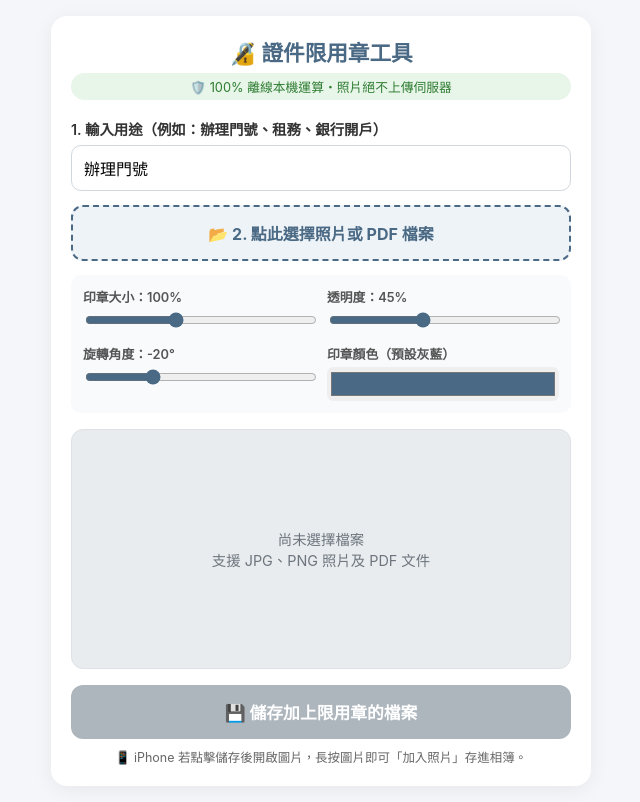
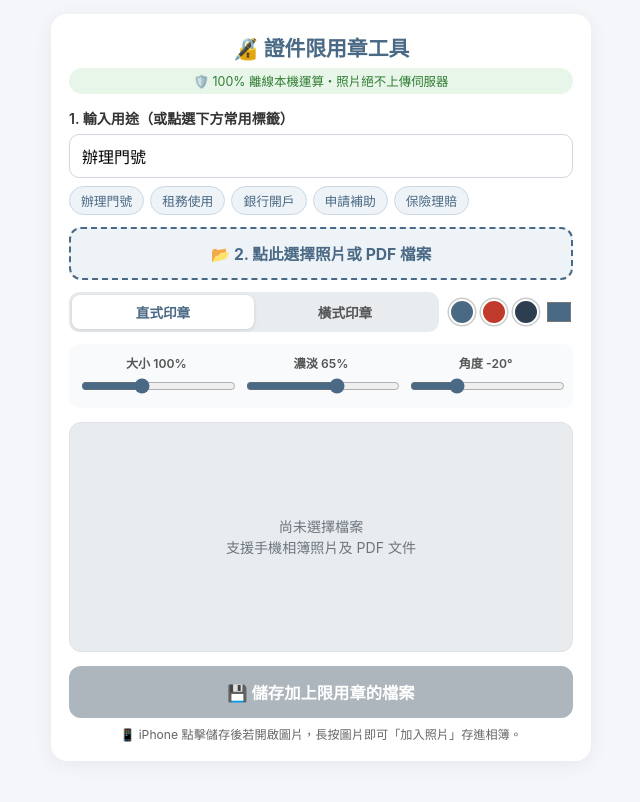
Before and after one commit to bessie-chang/stamp-tool, a plain HTML site: page index.html in a window 1280 px wide. Shown: the whole page, without its empty margins (319-959 px from the left). Drawn offline with Linux system fonts and the light colour scheme.

Commit message:
Add files via upload

```diff
--- a/index.html
+++ b/index.html
@@ -3,10 +3,8 @@
 <head>
     <meta charset="UTF-8">
     <meta name="viewport" content="width=device-width, initial-scale=1.0, maximum-scale=1.0, user-scalable=no">
-    <title>證件限用章工具 (離線安全版)</title>
-    <!-- 載入 pdf-lib 與 fontkit 用於瀏覽器端直接處理 PDF (不上傳伺服器) -->
+    <title>證件限用章工具 (離線安全升級版)</title>
     <script src="https://unpkg.com/pdf-lib@1.17.1/dist/pdf-lib.min.js"></script>
-    <script src="https://unpkg.com/@pdf-lib/fontkit@1.1.1/dist/fontkit.umd.min.js"></script>
     <style>
         :root {
             --primary: #4A6984;
@@ -16,52 +14,98 @@
         }
         * { box-sizing: border-box; font-family: -apple-system, BlinkMacSystemFont, "Microsoft JhengHei", sans-serif; }
         body {
-            margin: 0; padding: 16px; background: var(--bg); color: var(--text);
+            margin: 0; padding: 14px; background: var(--bg); color: var(--text);
             display: flex; flex-direction: column; align-items: center;
         }
         .container {
             width: 100%; max-width: 540px; background: var(--card);
-            border-radius: 16px; padding: 20px; box-shadow: 0 4px 20px rgba(0,0,0,0.06);
+            border-radius: 16px; padding: 18px; box-shadow: 0 4px 20px rgba(0,0,0,0.06);
         }
-        h2 { margin: 0 0 6px 0; font-size: 1.35rem; color: var(--primary); text-align: center; }
+        h2 { margin: 0 0 6px 0; font-size: 1.3rem; color: var(--primary); text-align: center; }
         .badge {
-            display: block; text-align: center; font-size: 0.8rem; color: #2e7d32;
-            background: #e8f5e9; padding: 4px 10px; border-radius: 20px; margin-bottom: 18px;
+            display: block; text-align: center; font-size: 0.78rem; color: #2e7d32;
+            background: #e8f5e9; padding: 4px 10px; border-radius: 20px; margin-bottom: 14px;
         }
-        .form-group { margin-bottom: 14px; }
-        label { display: block; font-size: 0.9rem; font-weight: 600; margin-bottom: 6px; }
+        .form-group { margin-bottom: 12px; }
+        label { display: block; font-size: 0.88rem; font-weight: 600; margin-bottom: 6px; }
         input[type="text"] {
-            width: 100%; padding: 12px; border: 1.5px solid #d0d7de; border-radius: 10px;
+            width: 100%; padding: 11px 12px; border: 1.5px solid #d0d7de; border-radius: 10px;
             font-size: 1rem; outline: none; transition: border-color 0.2s;
         }
         input[type="text"]:focus { border-color: var(--primary); }
+
+        /* 常用用途快選標籤 */
+        .quick-tags {
+            display: flex; flex-wrap: wrap; gap: 6px; margin-top: 8px;
+        }
+        .tag-btn {
+            background: #eef3f7; color: var(--primary); border: 1px solid #cbd8e3;
+            border-radius: 16px; padding: 4px 11px; font-size: 0.8rem; cursor: pointer;
+        }
+        .tag-btn:active { background: var(--primary); color: #fff; }
+
         .file-btn {
-            display: block; width: 100%; padding: 14px; background: #eef3f7;
+            display: block; width: 100%; padding: 13px; background: #eef3f7;
             border: 2px dashed var(--primary); border-radius: 12px; text-align: center;
-            color: var(--primary); font-weight: bold; cursor: pointer; font-size: 1rem;
+            color: var(--primary); font-weight: bold; cursor: pointer; font-size: 0.98rem;
         }
         input[type="file"] { display: none; }
+
+        /* 直式/橫式切換與顏色快選列 */
+        .mode-row {
+            display: flex; justify-content: space-between; align-items: center;
+            gap: 10px; margin-bottom: 12px;
+        }
+        .toggle-group {
+            display: flex; background: #e9ecef; border-radius: 10px; padding: 3px; flex: 1;
+        }
+        .toggle-btn {
+            flex: 1; border: none; background: transparent; padding: 7px 0;
+            border-radius: 8px; font-size: 0.85rem; font-weight: 600; color: #555; cursor: pointer;
+        }
+        .toggle-btn.active {
+            background: #ffffff; color: var(--primary); box-shadow: 0 1px 4px rgba(0,0,0,0.12);
+        }
+        .color-presets { display: flex; align-items: center; gap: 6px; }
+        .color-dot {
+            width: 26px; height: 26px; border-radius: 50%; border: 2px solid #fff;
+            box-shadow: 0 0 0 1.5px #ccc; cursor: pointer;
+        }
+        input[type="color"] {
+            width: 28px; height: 28px; border: none; padding: 0; background: none; cursor: pointer;
+        }
+
         .controls {
-            display: grid; grid-template-columns: 1fr 1fr; gap: 12px;
-            background: #f8fafc; padding: 12px; border-radius: 10px; margin-bottom: 16px;
+            display: grid; grid-template-columns: 1fr 1fr 1fr; gap: 10px;
+            background: #f8fafc; padding: 10px; border-radius: 10px; margin-bottom: 14px;
         }
-        .control-item label { font-size: 0.8rem; margin-bottom: 4px; color: #555; }
+        .control-item label { font-size: 0.76rem; margin-bottom: 4px; color: #555; text-align: center; }
         input[type="range"] { width: 100%; accent-color: var(--primary); }
-        input[type="color"] { width: 100%; height: 34px; border: none; border-radius: 6px; cursor: pointer; }
+
         .preview-box {
-            width: 100%; min-height: 240px; background: #e9ecef; border-radius: 12px;
+            width: 100%; min-height: 230px; background: #e9ecef; border-radius: 12px;
             display: flex; align-items: center; justify-content: center; overflow: hidden;
-            margin-bottom: 16px; position: relative; border: 1px solid #dee2e6;
+            margin-bottom: 14px; position: relative; border: 1px solid #dee2e6;
         }
-        canvas { max-width: 100%; max-height: 60vh; display: block; }
-        .placeholder { color: #6c757d; font-size: 0.9rem; text-align: center; padding: 20px; }
+        /* 關鍵修正：鎖定畫布觸控捲動，手指拖曳印章時畫面不再跟著上下跑 */
+        canvas {
+            max-width: 100%; max-height: 58vh; display: block;
+            touch-action: none; cursor: grab;
+        }
+        canvas:active { cursor: grabbing; }
+        .placeholder { color: #6c757d; font-size: 0.88rem; text-align: center; padding: 20px; line-height: 1.5; }
+        .drag-hint {
+            position: absolute; bottom: 8px; right: 8px; background: rgba(0,0,0,0.55);
+            color: #fff; font-size: 0.72rem; padding: 3px 8px; border-radius: 12px; pointer-events: none;
+        }
+
         .download-btn {
-            width: 100%; padding: 15px; background: var(--primary); color: white;
-            border: none; border-radius: 12px; font-size: 1.05rem; font-weight: bold;
+            width: 100%; padding: 14px; background: var(--primary); color: white;
+            border: none; border-radius: 12px; font-size: 1.02rem; font-weight: bold;
             cursor: pointer; box-shadow: 0 4px 12px rgba(74, 105, 132, 0.3);
         }
         .download-btn:disabled { background: #adb5bd; box-shadow: none; cursor: not-allowed; }
-        .tip { font-size: 0.78rem; color: #666; text-align: center; margin-top: 10px; line-height: 1.4; }
+        .tip { font-size: 0.76rem; color: #666; text-align: center; margin-top: 8px; line-height: 1.4; }
     </style>
 </head>
 <body>
@@ -71,8 +115,15 @@
     <span class="badge">🛡️ 100% 離線本機運算・照片絕不上傳伺服器</span>
 
     <div class="form-group">
-        <label for="purpose">1. 輸入用途（例如：辦理門號、租務、銀行開戶）</label>
+        <label for="purpose">1. 輸入用途（或點選下方常用標籤）</label>
         <input type="text" id="purpose" value="辦理門號" placeholder="請輸入用途...">
+        <div class="quick-tags">
+            <button type="button" class="tag-btn" onclick="setPurpose('辦理門號')">辦理門號</button>
+            <button type="button" class="tag-btn" onclick="setPurpose('租務使用')">租務使用</button>
+            <button type="button" class="tag-btn" onclick="setPurpose('銀行開戶')">銀行開戶</button>
+            <button type="button" class="tag-btn" onclick="setPurpose('申請補助')">申請補助</button>
+            <button type="button" class="tag-btn" onclick="setPurpose('保險理賠')">保險理賠</button>
+        </div>
     </div>
 
     <div class="form-group">
@@ -80,32 +131,42 @@
         <input type="file" id="fileInput" accept="image/*,application/pdf">
     </div>
 
+    <div class="mode-row">
+        <div class="toggle-group">
+            <button type="button" class="toggle-btn active" id="btnVertical" onclick="setOrientation('vertical')">直式印章</button>
+            <button type="button" class="toggle-btn" id="btnHorizontal" onclick="setOrientation('horizontal')">橫式印章</button>
+        </div>
+        <div class="color-presets">
+            <div class="color-dot" style="background:#4A6984;" title="經典灰藍" onclick="setColor('#4A6984')"></div>
+            <div class="color-dot" style="background:#C0392B;" title="印泥正紅" onclick="setColor('#C0392B')"></div>
+            <div class="color-dot" style="background:#2C3E50;" title="公文深黑" onclick="setColor('#2C3E50')"></div>
+            <input type="color" id="colorPicker" value="#4A6984" title="自訂顏色">
+        </div>
+    </div>
+
     <div class="controls">
         <div class="control-item">
-            <label>印章大小：<span id="scaleVal">100</span>%</label>
+            <label>大小 <span id="scaleVal">100</span>%</label>
             <input type="range" id="scaleRange" min="50" max="180" value="100">
         </div>
         <div class="control-item">
-            <label>透明度：<span id="alphaVal">45</span>%</label>
-            <input type="range" id="alphaRange" min="15" max="90" value="45">
+            <label>濃淡 <span id="alphaVal">65</span>%</label>
+            <input type="range" id="alphaRange" min="20" max="95" value="65">
         </div>
         <div class="control-item">
-            <label>旋轉角度：<span id="angleVal">-20</span>°</label>
+            <label>角度 <span id="angleVal">-20</span>°</label>
             <input type="range" id="angleRange" min="-45" max="45" value="-20">
-        </div>
-        <div class="control-item">
-            <label>印章顏色（預設灰藍）</label>
-            <input type="color" id="colorPicker" value="#4A6984">
         </div>
     </div>
 
     <div class="preview-box" id="previewBox">
-        <div class="placeholder" id="placeholderText">尚未選擇檔案<br>支援 JPG、PNG 照片及 PDF 文件</div>
+        <div class="placeholder" id="placeholderText">尚未選擇檔案<br>支援手機相簿照片及 PDF 文件</div>
         <canvas id="canvas" style="display:none;"></canvas>
+        <div class="drag-hint" id="dragHint" style="display:none;">👆 可直接用手指拖曳移動印章</div>
     </div>
 
     <button class="download-btn" id="downloadBtn" disabled>💾 儲存加上限用章的檔案</button>
-    <div class="tip">📱 iPhone 若點擊儲存後開啟圖片，長按圖片即可「加入照片」存進相簿。</div>
+    <div class="tip">📱 iPhone 點擊儲存後若開啟圖片，長按圖片即可「加入照片」存進相簿。</div>
 </div>
 
 <script>
@@ -117,18 +178,35 @@
     const colorPicker = document.getElementById('colorPicker');
     const canvas = document.getElementById('canvas');
     const ctx = canvas.getContext('2d');
-    const previewBox = document.getElementById('previewBox');
     const placeholderText = document.getElementById('placeholderText');
+    const dragHint = document.getElementById('dragHint');
     const downloadBtn = document.getElementById('downloadBtn');
 
     let currentFile = null;
     let currentImage = null;
     let isPdf = false;
+    let orientation = 'vertical'; // 'vertical' 或 'horizontal'
     let stampOffset = { x: 0, y: 0 };
     let isDragging = false;
     let dragStart = { x: 0, y: 0 };
 
-    // 更新數值顯示並重繪
+    function setPurpose(text) {
+        purposeInput.value = text;
+        if (currentImage) drawImageCanvas();
+    }
+
+    function setColor(hex) {
+        colorPicker.value = hex;
+        if (currentImage) drawImageCanvas();
+    }
+
+    function setOrientation(mode) {
+        orientation = mode;
+        document.getElementById('btnVertical').classList.toggle('active', mode === 'vertical');
+        document.getElementById('btnHorizontal').classList.toggle('active', mode === 'horizontal');
+        if (currentImage) drawImageCanvas();
+    }
+
     [purposeInput, scaleRange, alphaRange, angleRange, colorPicker].forEach(el => {
         el.addEventListener('input', () => {
             document.getElementById('scaleVal').textContent = scaleRange.value;
@@ -138,8 +216,9 @@
         });
     });
 
-    // 支援手指觸控/滑鼠拖曳調整印章位置
+    // 手指拖曳移動印章位置 (已搭配 CSS touch-action: none 防止畫面亂滑)
     canvas.addEventListener('pointerdown', e => {
+        e.preventDefault();
         isDragging = true;
         const rect = canvas.getBoundingClientRect();
         const scaleX = canvas.width / rect.width;
@@ -157,7 +236,6 @@
     });
     window.addEventListener('pointerup', () => { isDragging = false; });
 
-    // 讀取檔案
     fileInput.addEventListener('change', e => {
         const file = e.target.files[0];
         if (!file) return;
@@ -168,8 +246,9 @@
             isPdf = true;
             currentImage = null;
             canvas.style.display = 'none';
+            dragHint.style.display = 'none';
             placeholderText.style.display = 'block';
-            placeholderText.innerHTML = `📄 已載入 PDF：<b>${file.name}</b><br><br>將自動為每一頁中央蓋上限用章<br>請直接點擊下方綠色/藍色按鈕儲存`;
+            placeholderText.innerHTML = `📄 已載入 PDF：<b>${file.name}</b><br><br>將自動為每一頁中央蓋上限用章<br>請直接點擊下方按鈕儲存`;
             downloadBtn.disabled = false;
         } else {
             isPdf = false;
@@ -180,6 +259,7 @@
                     currentImage = img;
                     placeholderText.style.display = 'none';
                     canvas.style.display = 'block';
+                    dragHint.style.display = 'block';
                     downloadBtn.disabled = false;
                     drawImageCanvas();
                 };
@@ -189,7 +269,7 @@
         }
     });
 
-    // 繪製圖片與印章 (完全還原 Python 邏輯)
+    // 繪製直式或橫式印章
     function createStampCanvas(baseWidth) {
         const purpose = purposeInput.value.trim() || "指定";
         const topText = "本影本限";
@@ -199,28 +279,30 @@
         const color = colorPicker.value;
 
         const fontSize = Math.max(24, Math.floor(baseWidth * 0.035 * scaleFactor));
-        const padding = Math.floor(fontSize * 0.4);
+        const padding = Math.floor(fontSize * 0.45);
+        const fontStr = `bold ${fontSize}px "BiauKai", "DFKai-SB", "KaiTi", "STKaiti", serif`;
+
+        const sCanvas = document.createElement('canvas');
+        const sCtx = sCanvas.getContext('2d');
+        sCtx.font = fontStr;
+
+        if (orientation === 'vertical') {
+            // 直式印章
             const charH = fontSize * 1.15;
             const totalChars = topText.length + bottomText.length;
+            const stampW = Math.floor(fontSize * 1.6);
+            const stampH = Math.floor(totalChars * charH + fontSize * 1.3 + padding * 2);
 
-        const stampW = Math.floor(fontSize * 1.6);
-        const stampH = Math.floor(totalChars * charH + fontSize * 1.5 + padding * 2);
-
-        const sCanvas = document.createElement('canvas');
             sCanvas.width = stampW;
             sCanvas.height = stampH;
-        const sCtx = sCanvas.getContext('2d');
 
             sCtx.globalAlpha = alpha;
             sCtx.strokeStyle = color;
             sCtx.fillStyle = color;
             sCtx.lineWidth = Math.max(2, fontSize * 0.08);
-
-        // 外框
             sCtx.strokeRect(1, 1, stampW - 2, stampH - 2);
 
-        // 書法感字體 (優先使用標楷體/宋體)
-        sCtx.font = `bold ${fontSize}px "BiauKai", "DFKai-SB", "KaiTi", "STKaiti", serif`;
+            sCtx.font = fontStr;
             sCtx.textAlign = "center";
             sCtx.textBaseline = "top";
 
@@ -229,12 +311,35 @@
                 sCtx.fillText(char, stampW / 2, yCursor);
                 yCursor += charH;
             }
-
-        yCursor += fontSize * 1.2;
-
+            yCursor += fontSize * 1.0;
             for (const char of bottomText) {
                 sCtx.fillText(char, stampW / 2, yCursor);
                 yCursor += charH;
+            }
+        } else {
+            // 橫式印章 (兩行置中排版，適合字數多時使用)
+            const line1 = topText;
+            const line2 = bottomText;
+            const textW = Math.max(sCtx.measureText(line1).width, sCtx.measureText(line2).width);
+            const lineH = fontSize * 1.3;
+            const stampW = Math.floor(textW + padding * 2.4);
+            const stampH = Math.floor(lineH * 2 + padding * 1.8);
+
+            sCanvas.width = stampW;
+            sCanvas.height = stampH;
+
+            sCtx.globalAlpha = alpha;
+            sCtx.strokeStyle = color;
+            sCtx.fillStyle = color;
+            sCtx.lineWidth = Math.max(2, fontSize * 0.08);
+            sCtx.strokeRect(1, 1, stampW - 2, stampH - 2);
+
+            sCtx.font = fontStr;
+            sCtx.textAlign = "center";
+            sCtx.textBaseline = "middle";
+
+            sCtx.fillText(line1, stampW / 2, padding * 0.9 + lineH * 0.5);
+            sCtx.fillText(line2, stampW / 2, padding * 0.9 + lineH * 1.5);
         }
 
         return sCanvas;
@@ -258,20 +363,17 @@
         ctx.restore();
     }
 
-    // 下載處理
     downloadBtn.addEventListener('click', async () => {
         if (!currentFile) return;
         const origName = currentFile.name.replace(/\.[^/.]+$/, "");
 
         if (!isPdf) {
-            // 圖片直接匯出
             const mime = currentFile.type === 'image/png' ? 'image/png' : 'image/jpeg';
             const ext = mime === 'image/png' ? 'png' : 'jpg';
             canvas.toBlob(blob => {
                 triggerDownload(blob, `限用印章_${origName}.${ext}`);
             }, mime, 0.92);
         } else {
-            // PDF 處理：將印章轉為高解析透明 PNG 嵌入每一頁
             downloadBtn.disabled = true;
             downloadBtn.textContent = "⏳ 正在為 PDF 蓋章...";
             try {
@@ -281,26 +383,22 @@
 
                 for (const page of pages) {
                     const { width, height } = page.getSize();
-                    const stampCanvas = createStampCanvas(width * 2); // 2倍解析度確保清晰
+                    const stampCanvas = createStampCanvas(width * 2);
                     const pngDataUrl = stampCanvas.toDataURL('image/png');
                     const pngImage = await pdfDoc.embedPng(pngDataUrl);
 
                     const drawW = stampCanvas.width / 2;
                     const drawH = stampCanvas.height / 2;
-                    const angleDeg = -parseInt(angleRange.value); // pdf-lib 逆時針為正
+                    const angleDeg = -parseInt(angleRange.value);
                     const rad = angleDeg * Math.PI / 180;
 
-                    // 計算旋轉後的中心對齊座標
                     const cx = width / 2;
                     const cy = height / 2;
                     const x = cx - (drawW / 2) * Math.cos(rad) + (drawH / 2) * Math.sin(rad);
                     const y = cy - (drawW / 2) * Math.sin(rad) - (drawH / 2) * Math.cos(rad);
 
                     page.drawImage(pngImage, {
-                        x: x,
-                        y: y,
-                        width: drawW,
-                        height: drawH,
+                        x: x, y: y, width: drawW, height: drawH,
                         rotate: PDFLib.degrees(angleDeg),
                     });
                 }
```
Lines whose indentation alone changed are shown as unchanged.
